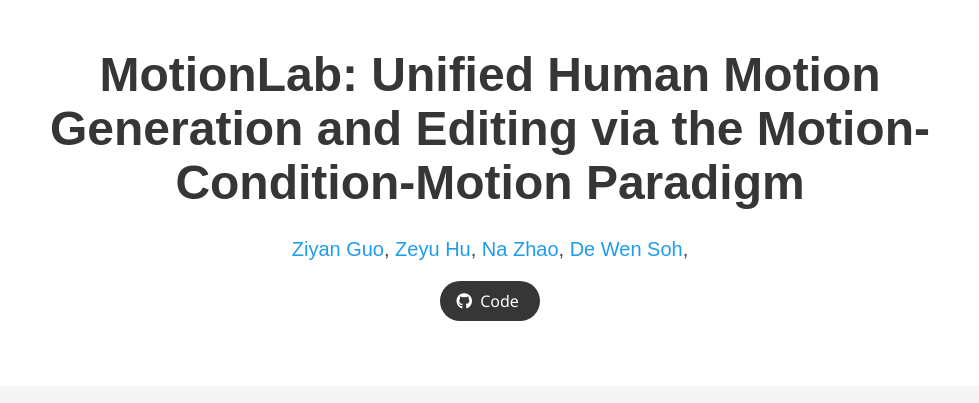
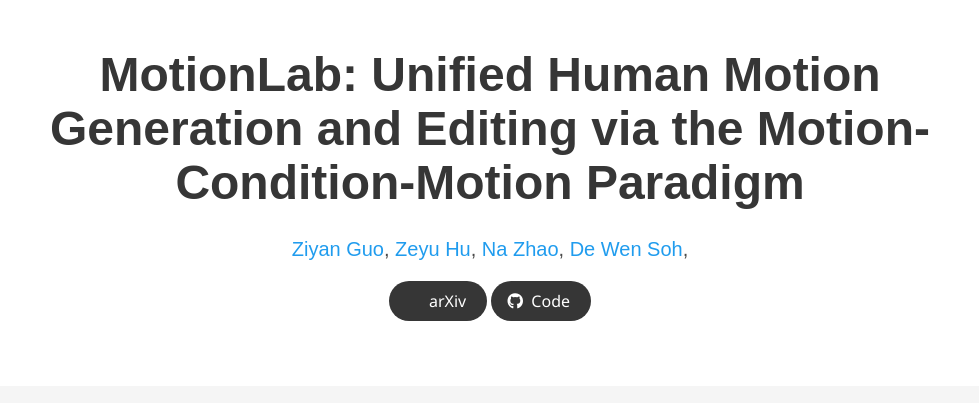
Before and after one commit to Diouo/motionlab.github.io, a plain HTML site: page index.html in a window 1280 px wide. Shown: the top 403 px of the page, without its empty margins (150-1129 px from the left). Drawn offline with nearby package versions, Linux system fonts and the light colour scheme; some icons are missing; a web font is replaced by a local one.

Commit message:
Update index.html

```diff
--- a/index.html
+++ b/index.html
@@ -82,7 +82,7 @@
             <div class="column has-text-centered">
               <div class="publication-links">
 
-  <!--               <span class="link-block">
+<!--                 <span class="link-block">
                   <a href="https://arxiv.org/pdf/2011.12948"
                      class="external-link button is-normal is-rounded is-dark">
                     <span class="icon">
@@ -90,10 +90,10 @@
                     </span>
                     <span>Paper</span>
                   </a>
-                </span>
+                </span> -->
 
                 <span class="link-block">
-                  <a href="https://arxiv.org/abs/2011.12948"
+                  <a href="https://arxiv.org/abs/2502.02358"
                      class="external-link button is-normal is-rounded is-dark">
                     <span class="icon">
                         <i class="ai ai-arxiv"></i>
@@ -102,7 +102,7 @@
                   </a>
                 </span>
 
-                <span class="link-block">
+<!--                 <span class="link-block">
                   <a href="https://www.youtube.com/watch?v=MrKrnHhk8IA"
                      class="external-link button is-normal is-rounded is-dark">
                     <span class="icon">
```
